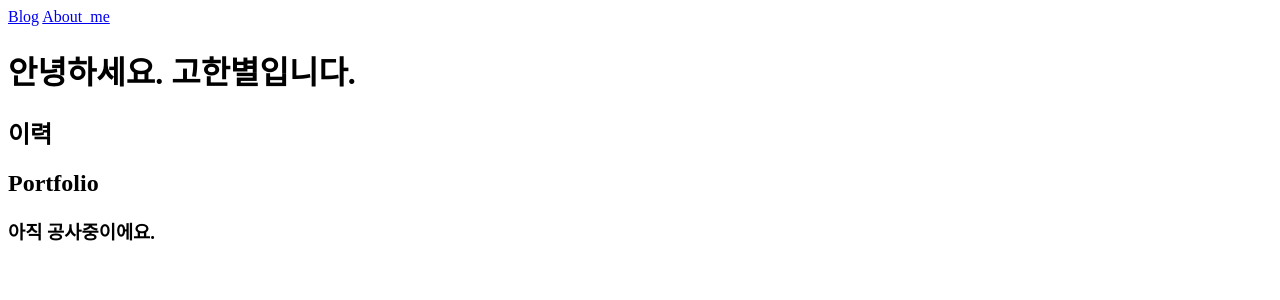
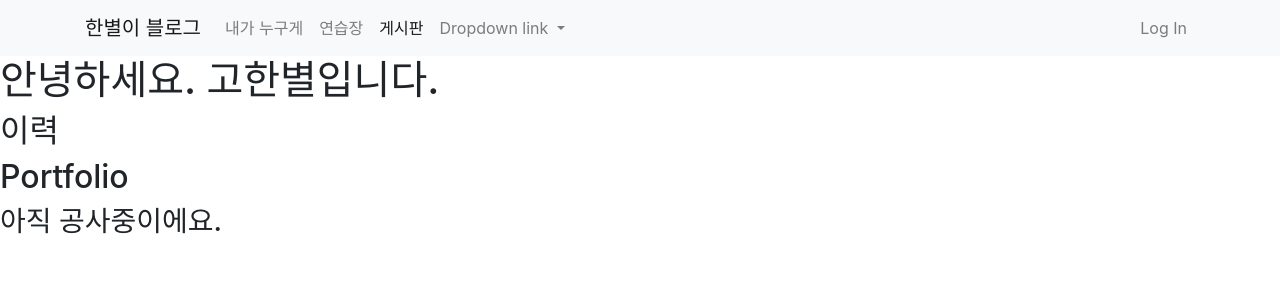
Before and after one commit to byeolnavi/DjangoClass2025, a Django app: page /blog/landing/about_me/ in a window 1280 px wide. Shown: the top 300 px of the page. Run offline with Django 5.2, Linux system fonts and the light colour scheme; some libraries are stand-ins or nearby versions.

Commit message:
urls.py 수정(2)

```diff
--- a/blog/templates/blog/post_detail.html
+++ b/blog/templates/blog/post_detail.html
@@ -7,10 +7,10 @@
         <meta name="description" content="" />
         <meta name="author" content="" />
         <title>{{ post.title }} - Blog </title>
-        <link rel="stylesheet" href="{% static 'blog/bootstrap/bootstrap.min.css' %}" media="screen"/>
         <!-- icon-->
         <link rel="icon" href="{% static 'blog/icon/02.png' %}">
         <!-- Core theme CSS (includes Bootstrap)-->
+        <link rel="stylesheet" href="{% static 'blog/bootstrap/bootstrap.min.css' %}" media="screen"/>
         <link rel="stylesheet" href="{% static 'blog/css/styles.css' %}"/>
         <script src="https://kit.fontawesome.com/80ee7a8a89.js" crossorigin="anonymous"></script>
     </head>
--- a/single_pages/templates/single_pages/about_me.html
+++ b/single_pages/templates/single_pages/about_me.html
@@ -1,14 +1,78 @@
 <!DOCTYPE html>
+{% load static %}
 <html lang="ko">
 <head>
     <meta charset="UTF-8">
-    <title>고한별</title>
+    <title>내가 누구게</title>
+    <link rel="icon" href="{% static 'blog/icon/16.png' %}">
+    <link rel="stylesheet" href="{% static 'blog/bootstrap/bootstrap.min.css' %}" media="screen">
+    <script src="https://kit.fontawesome.com/80ee7a8a89.js" crossorigin="anonymous"></script>
 </head>
 <body>
-<nav>
-    <a href="/blog/">Blog</a>
-    <a href="/about_me/">About_me</a>
-</nav>
+    <nav class="navbar navbar-expand-lg navbar-light bg-light">
+        <div class="container">
+            <a class="navbar-brand" href="../landing/">한별이 블로그</a>
+            <button class="navbar-toggler" type="button" data-toggle="collapse" data-target="#navbarNavDropdown" aria-controls="navbarNavDropdown" aria-expanded="false" aria-label="Toggle navigation">
+            <span class="navbar-toggler-icon"></span>
+            </button>
+            <div class="collapse navbar-collapse" id="navbarNavDropdown">
+            <ul class="navbar-nav mr-auto">
+                <li class="nav-item">
+                    <a class="nav-link" href="../about_me/"><span class="sr-only">(current)</span>내가 누구게</a>
+                    </li>
+                <li class="nav-item">
+                <a class="nav-link" href="./index.html">연습장</a>
+                </li>
+                <li class="nav-item active">
+                <a class="nav-link" href="../blog/">게시판</a>
+                </li>
+                <li class="nav-item dropdown">
+                <a class="nav-link dropdown-toggle" href="#" id="navbarDropdownMenuLink" role="button" data-toggle="dropdown" aria-haspopup="true" aria-expanded="false">
+                    Dropdown link
+                </a>
+                <div class="dropdown-menu" aria-labelledby="navbarDropdownMenuLink">
+                    <a class="dropdown-item" href="#">Action</a>
+                    <a class="dropdown-item" href="#">Another action</a>
+                    <a class="dropdown-item" href="#">Something else here</a>
+                </div>
+                </li>
+            </ul>
+            <ul class="navbar-nav">
+                <li class="nav-item">
+                    <a class="nav-link" href="#" data-toggle="modal" data-target="#loginModal">Log In</a>
+                </li>
+            </ul>
+        </div>
+    </nav>
+
+    <!-- Modal -->
+    <div class="modal fade" id="loginModal" tabindex="-1" aria-labelledby="loginModalLabel" aria-hidden="true">
+        <div class="modal-dialog">
+            <div class="modal-content">
+                <div class="modal-header">
+                    <h5 class="modal-title" id="loginModalLabel"><i class="fa-solid fa-right-to-bracket"></i>&nbsp Login</h5>
+                    <button type="button" class="close" data-dismiss="modal" aria-label="Close">
+                        <span aria-hidden="true">&times;</span>
+                    </button>
+                </div>
+                <div class="modal-body">
+                    <div class="row">
+                        <div class="col-md-6">
+                        <button type="button" class="btn btn-outline-dark btn-block btn-sm"><i class="fa-brands fa-google"></i>&nbsp Log in with Google</button>
+                        <button type="button" class="btn btn-outline-dark btn-block btn-sm"><i class="fa-solid fa-envelope"></i>&nbsp Log in with E-mail</button>
+                        </div>
+                        <div class="col-md-6">
+                        <button type="button" class="btn btn-outline-dark btn-block btn-sm"><i class="fa-solid fa-user-plus"></i>&nbsp Sign Up with E-mail</button>
+                        </div>
+                        </div>
+                </div>
+                <div class="modal-footer">
+                    <button type="button" class="btn btn-secondary" data-dismiss="modal">Close</button>
+                </div>
+            </div>
+         </div>
+    </div>
+
 
 <h1>안녕하세요. 고한별입니다.</h1>
 <h2>이력</h2>
```
